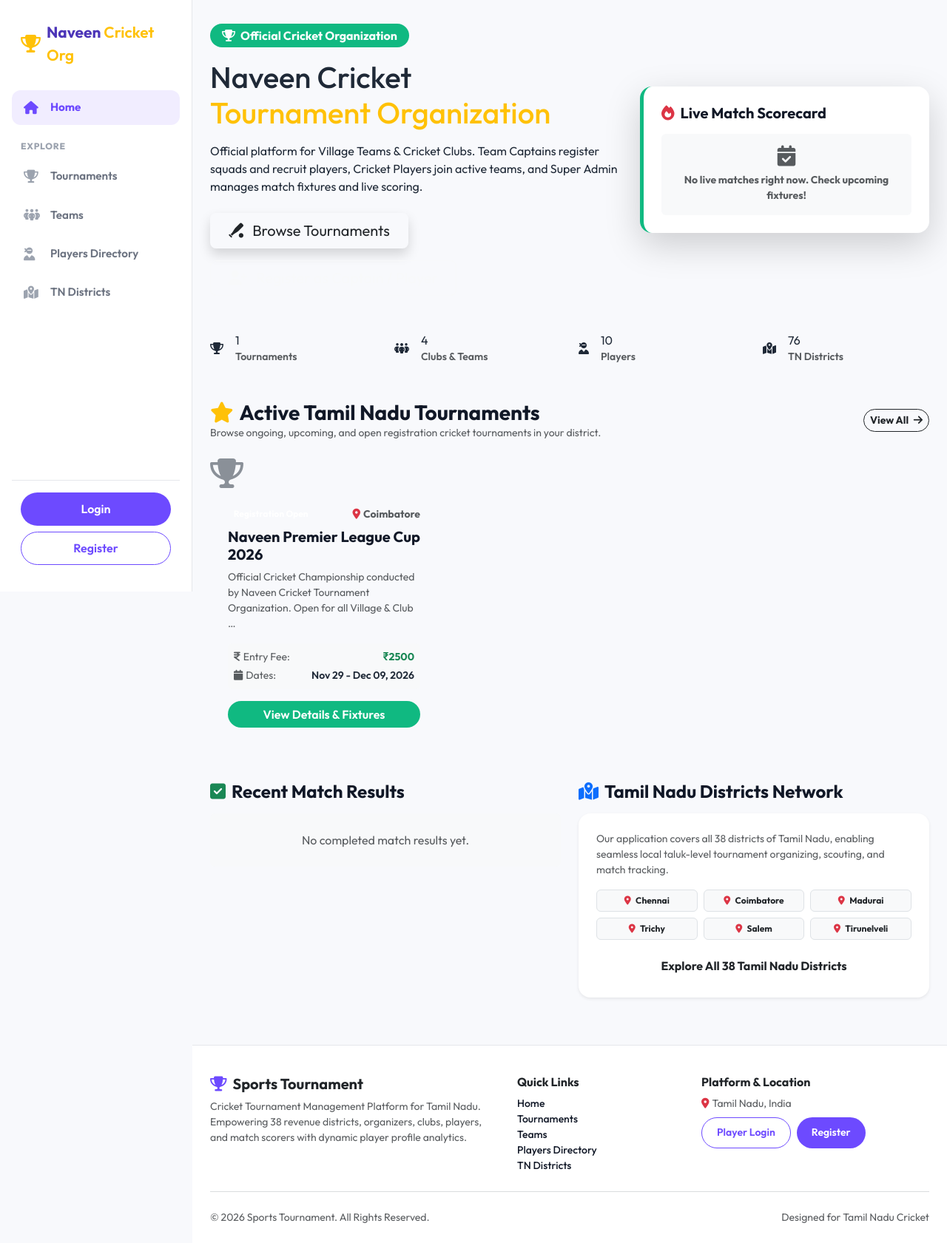
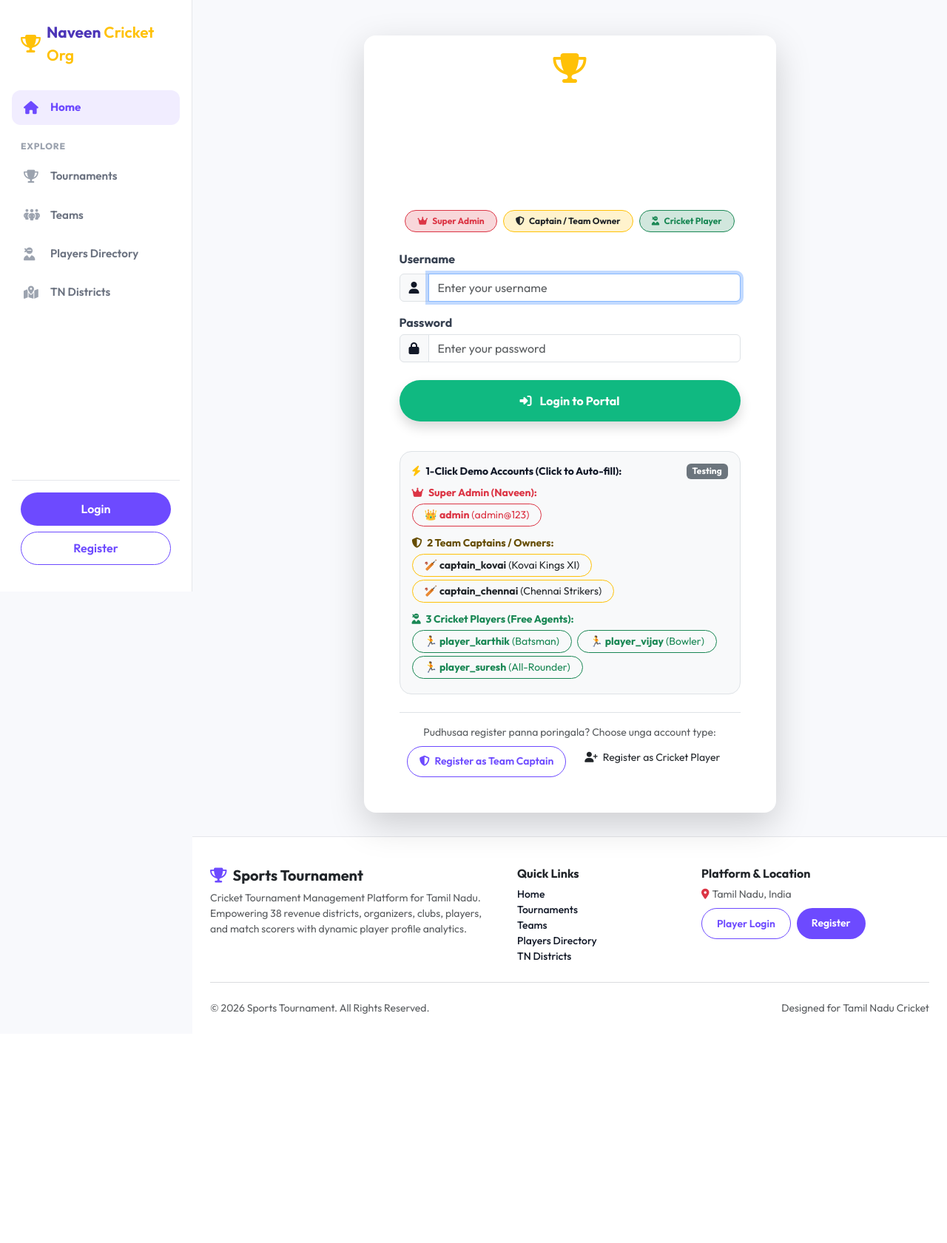
Before and after one commit to naveekumar0312-maker/sports-tournament, a Django app: page / in a window 1280 px wide. Shown: the whole page at 74% size. After the commit the page ends 1371 px from the top, so only its background shows below. Run offline with Django 5.2, Linux system fonts and the light colour scheme; data comes from the database, SQL or seed files in the repository; both versions use the stored data as it was after the commit; data that the repository does not hold is empty; some libraries are stand-ins or nearby versions.

Commit message:
feat: direct login on port open, set admin credentials, and seed 2 captains and 3 players

```diff
--- a/sports_tournament/urls.py
+++ b/sports_tournament/urls.py
@@ -17,12 +17,10 @@ urlpatterns = [
     # Django Admin Panel
     path('admin/', admin.site.urls),
 
-    # Main Home Page
-    path('', home_view, name='home'),
-
-    # Clean Common Auth URLs
+    # Port Opens Directly to Login Page
+    path('', login_view, name='home'),
+    path('login/', login_view, name='login'),
     path('register/', register_view, name='register'),
-    path('login/', login_view, name='login'),
     path('logout/', logout_view, name='logout'),
     path('profile/', profile_view, name='profile'),
 
--- a/templates/accounts/login.html
+++ b/templates/accounts/login.html
@@ -1,18 +1,19 @@
 {% extends 'base.html' %}
 
-{% block title %}Login | Sports Tournament{% endblock %}
+{% block title %}Login | Naveen Cricket Tournament Organization{% endblock %}
 
 {% block content %}
-<div class="row justify-content-center my-4">
-    <div class="col-md-6 col-lg-5">
-        <div class="card border-0 shadow-lg rounded-4 overflow-hidden">
-            <div class="bg-navy p-4 text-center text-white">
+<div class="row justify-content-center my-3">
+    <div class="col-lg-7 col-md-9">
+        <div class="card border-0 shadow-lg rounded-4 overflow-hidden bg-white">
+            <!-- Header Banner -->
+            <div class="bg-navy p-4 text-center text-white position-relative">
                 <i class="fa-solid fa-trophy text-warning fs-1 mb-2"></i>
-                <h3 class="fw-bold mb-1">Welcome Back</h3>
-                <p class="small text-slate-300 mb-0">Login to Sports Tournament Tamil Nadu</p>
+                <h3 class="fw-bold mb-1">Naveen Cricket Tournament Organization</h3>
+                <p class="small text-slate-300 mb-0">Official Portal Login &bull; Super Admin, Team Captains & Players</p>
             </div>
+
             <div class="card-body p-4 p-md-5">
-
                 <!-- Error Message Alert directly above login form -->
                 {% if error_message %}
                     <div class="alert alert-danger alert-dismissible fade show border-0 shadow-sm mb-4" role="alert">
@@ -22,46 +23,126 @@
                     </div>
                 {% endif %}
 
-                <form method="post" action="{% url 'login' %}">
+                <!-- Role Selector Indicator Badges -->
+                <div class="d-flex justify-content-center gap-2 mb-4 flex-wrap">
+                    <span class="badge bg-danger-subtle text-danger border border-danger px-3 py-2 rounded-pill">
+                        <i class="fa-solid fa-crown me-1"></i> Super Admin
+                    </span>
+                    <span class="badge bg-warning-subtle text-dark border border-warning px-3 py-2 rounded-pill">
+                        <i class="fa-solid fa-shield-halved me-1"></i> Captain / Team Owner
+                    </span>
+                    <span class="badge bg-success-subtle text-success border border-success px-3 py-2 rounded-pill">
+                        <i class="fa-solid fa-user-ninja me-1"></i> Cricket Player
+                    </span>
+                </div>
+
+                <!-- Login Form -->
+                <form method="post" action="{% url 'login' %}" id="loginForm">
                     {% csrf_token %}
 
                     <div class="mb-3">
-                        <label for="id_username" class="form-label fw-bold">Username</label>
+                        <label for="id_username" class="form-label fw-bold text-navy">Username</label>
                         <div class="input-group">
-                            <span class="input-group-text"><i class="fa-solid fa-user"></i></span>
-                            <input type="text" name="username" class="form-control" placeholder="Enter username" value="{{ username_val|default:'' }}" id="id_username">
+                            <span class="input-group-text bg-light text-navy"><i class="fa-solid fa-user"></i></span>
+                            <input type="text" name="username" class="form-control" placeholder="Enter your username" value="{{ username_val|default:'' }}" id="id_username" required autofocus>
                         </div>
                     </div>
 
                     <div class="mb-4">
-                        <label for="id_password" class="form-label fw-bold">Password</label>
-                        <div class="input-group">
-                            <span class="input-group-text"><i class="fa-solid fa-lock"></i></span>
-                            <input type="password" name="password" class="form-control" placeholder="Enter password" id="id_password">
+                        <div class="d-flex justify-content-between align-items-center">
+                            <label for="id_password" class="form-label fw-bold text-navy mb-0">Password</label>
+                        </div>
+                        <div class="input-group mt-1">
+                            <span class="input-group-text bg-light text-navy"><i class="fa-solid fa-lock"></i></span>
+                            <input type="password" name="password" class="form-control" placeholder="Enter your password" id="id_password" required>
                         </div>
                     </div>
 
-                    <button type="submit" class="btn btn-emerald w-100 py-2.5 rounded-pill shadow-sm mb-3">
-                        <i class="fa-solid fa-right-to-bracket me-2"></i> Login to Account
+                    <button type="submit" class="btn btn-emerald w-100 py-3 rounded-pill shadow fw-bold fs-6 mb-3">
+                        <i class="fa-solid fa-right-to-bracket me-2"></i> Login to Portal
                     </button>
                 </form>
 
-                <!-- Demo Credentials Helper -->
-                <div class="mt-4 p-3 bg-light rounded-3 border">
-                    <h6 class="fw-bold text-dark mb-2 small"><i class="fa-solid fa-key text-warning me-1"></i> Quick Demo Logins:</h6>
-                    <ul class="list-unstyled small mb-0 text-muted">
-                        <li><strong>Organizer:</strong> <code>organizer_chennai</code> / <code>password123</code></li>
-                        <li><strong>Player:</strong> <code>player_vijay</code> / <code>password123</code></li>
-                        <li><strong>Admin:</strong> <code>admin</code> / <code>admin123</code> (at <code>/admin/</code>)</li>
-                    </ul>
+                <!-- 1-Click Quick Demo Credentials Panel -->
+                <div class="mt-4 p-3 bg-light rounded-4 border">
+                    <div class="d-flex justify-content-between align-items-center mb-2">
+                        <h6 class="fw-bold text-navy mb-0 small">
+                            <i class="fa-solid fa-bolt text-warning me-1"></i> 1-Click Demo Accounts (Click to Auto-fill):
+                        </h6>
+                        <span class="badge bg-secondary">Testing</span>
+                    </div>
+
+                    <!-- Super Admin -->
+                    <div class="mb-2">
+                        <small class="fw-bold text-danger d-block mb-1"><i class="fa-solid fa-crown me-1"></i> Super Admin (Naveen):</small>
+                        <button type="button" class="btn btn-sm btn-outline-danger rounded-pill px-3 py-1 me-1 mb-1 fill-btn" data-user="admin" data-pass="admin@123">
+                            👑 <strong>admin</strong> (admin@123)
+                        </button>
+                    </div>
+
+                    <!-- 2 Captains -->
+                    <div class="mb-2">
+                        <small class="fw-bold text-warning-emphasis d-block mb-1"><i class="fa-solid fa-shield-halved me-1"></i> 2 Team Captains / Owners:</small>
+                        <button type="button" class="btn btn-sm btn-outline-warning text-dark rounded-pill px-3 py-1 me-1 mb-1 fill-btn" data-user="captain_kovai" data-pass="captain@123">
+                            🏏 <strong>captain_kovai</strong> (Kovai Kings XI)
+                        </button>
+                        <button type="button" class="btn btn-sm btn-outline-warning text-dark rounded-pill px-3 py-1 me-1 mb-1 fill-btn" data-user="captain_chennai" data-pass="captain@123">
+                            🏏 <strong>captain_chennai</strong> (Chennai Strikers)
+                        </button>
+                    </div>
+
+                    <!-- 3 Players -->
+                    <div>
+                        <small class="fw-bold text-success d-block mb-1"><i class="fa-solid fa-user-ninja me-1"></i> 3 Cricket Players (Free Agents):</small>
+                        <button type="button" class="btn btn-sm btn-outline-success rounded-pill px-3 py-1 me-1 mb-1 fill-btn" data-user="player_karthik" data-pass="player@123">
+                            🏃 <strong>player_karthik</strong> (Batsman)
+                        </button>
+                        <button type="button" class="btn btn-sm btn-outline-success rounded-pill px-3 py-1 me-1 mb-1 fill-btn" data-user="player_vijay" data-pass="player@123">
+                            🏃 <strong>player_vijay</strong> (Bowler)
+                        </button>
+                        <button type="button" class="btn btn-sm btn-outline-success rounded-pill px-3 py-1 me-1 mb-1 fill-btn" data-user="player_suresh" data-pass="player@123">
+                            🏃 <strong>player_suresh</strong> (All-Rounder)
+                        </button>
+                    </div>
                 </div>
 
-                <div class="text-center mt-3 small">
-                    <span class="text-muted">Don't have an account yet?</span>
-                    <a href="{% url 'register' %}" class="fw-bold text-emerald ms-1">Register Now</a>
+                <!-- Registration Actions -->
+                <div class="text-center mt-4 pt-3 border-top">
+                    <p class="text-muted small mb-2">Pudhusaa register panna poringala? Choose unga account type:</p>
+                    <div class="d-flex justify-content-center gap-2 flex-wrap">
+                        <a href="{% url 'register' %}" class="btn btn-outline-purple btn-sm rounded-pill px-3">
+                            <i class="fa-solid fa-shield-halved me-1"></i> Register as Team Captain
+                        </a>
+                        <a href="{% url 'register' %}" class="btn btn-outline-emerald btn-sm rounded-pill px-3">
+                            <i class="fa-solid fa-user-plus me-1"></i> Register as Cricket Player
+                        </a>
+                    </div>
                 </div>
+
             </div>
         </div>
     </div>
 </div>
+
+<script>
+    document.addEventListener("DOMContentLoaded", function() {
+        const userField = document.getElementById("id_username");
+        const passField = document.getElementById("id_password");
+        const fillButtons = document.querySelectorAll(".fill-btn");
+
+        fillButtons.forEach(function(btn) {
+            btn.addEventListener("click", function() {
+                const user = this.getAttribute("data-user");
+                const pass = this.getAttribute("data-pass");
+                if (userField && passField) {
+                    userField.value = user;
+                    passField.value = pass;
+                    // Visual feedback
+                    btn.classList.add("shadow");
+                    setTimeout(() => btn.classList.remove("shadow"), 400);
+                }
+            });
+        });
+    });
+</script>
 {% endblock %}
```
Also changed, not shown: db.sqlite3.
